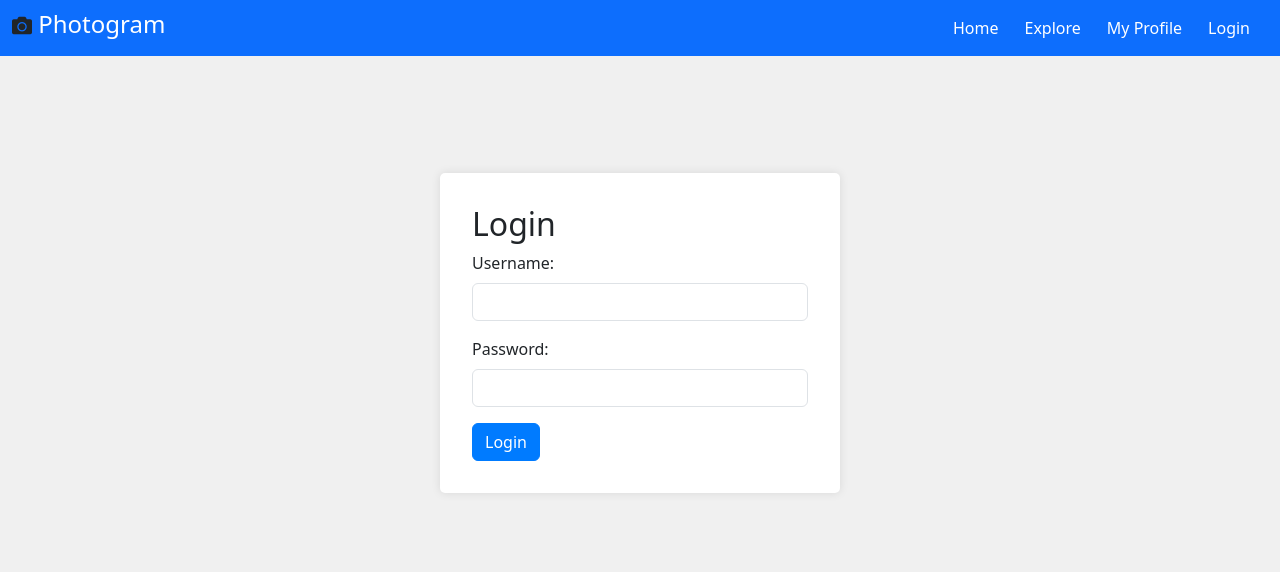
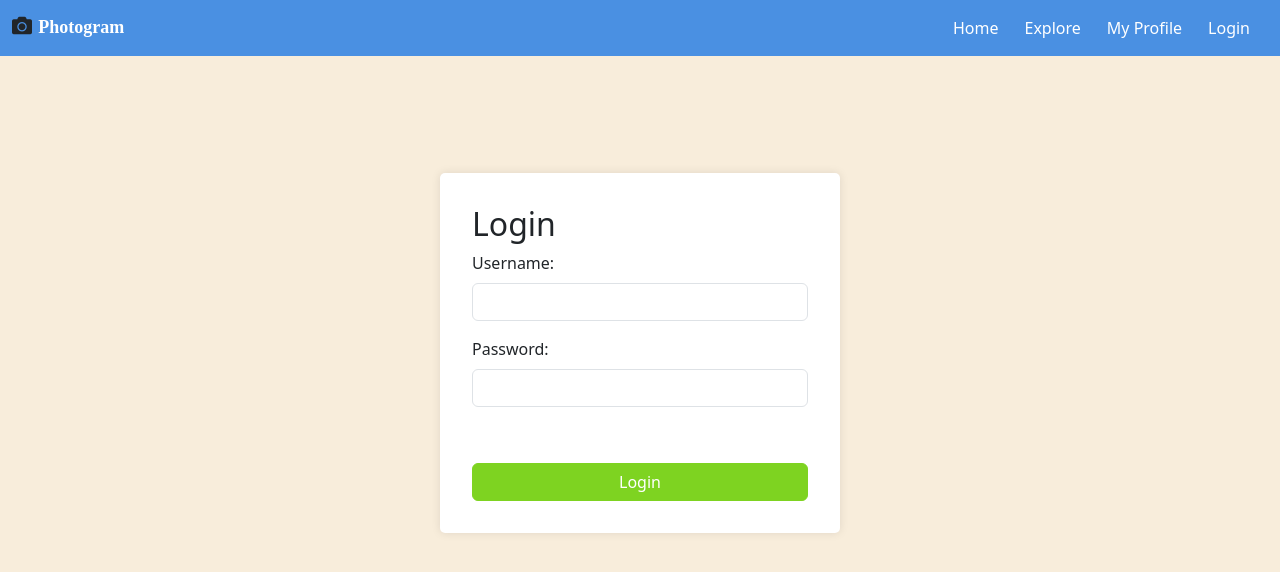
Before and after one commit to Radite/Info3180-FinalProject, a Vue app: page /login in a window 1280 px wide. Shown: the top 572 px of the page. Built offline with nearby package versions, Linux system fonts and the light colour scheme.

Commit message:
added to css

```diff
--- a/src/App.vue
+++ b/src/App.vue
@@ -17,6 +17,6 @@ import AppFooter from "@/components/AppFooter.vue";
 <style>
 body {
   padding-top: 75px;
-  background-color: #f0f0f0;
+  background-color: #f8eddb;
 }
 </style>
--- a/src/components/AppHeader.vue
+++ b/src/components/AppHeader.vue
@@ -3,7 +3,7 @@
     <link href="https://cdnjs.cloudflare.com/ajax/libs/font-awesome/5.15.4/css/all.min.css" rel="stylesheet">
   </head>
   <header>
-    <nav class="navbar navbar-expand-lg navbar-dark bg-primary fixed-top">
+    <nav class="navbar navbar-expand-lg navbar-dark fixed-top">
       <div class="container-fluid">
         <h1 class="instagram-font smaller-logo"><i class="fas fa-camera smaller-icon"></i> <span class="underline"></span> <span class="photogram-text">Photogram</span></h1>
         <button
@@ -107,11 +107,19 @@ const logout = async () => {
 /* White photogram text */
 .photogram-text {
   color: white;
+  font-family: 'Lucida Handwriting', cursive; /* Set font family */
+  font-size: 18px; /* Set font size */
+  font-weight: bold; /* Set font weight */
+  position: relative; /* Set relative positioning */
 }
 
 /* Align list items to the right */
 .navbar-nav {
   margin-left: auto;
+}
+
+nav {
+  background-color: #4a90e2;
 }
 
 /* Make list items inline and adjust margin */
--- a/src/components/LoginForm.vue
+++ b/src/components/LoginForm.vue
@@ -7,7 +7,7 @@
           <label for="username" class="form-label">Username:</label>
           <input type="text" class="form-control" id="username" v-model="username" required>
         </div>
-        <div class="mb-3">
+        <div class="mb-3 password">
           <label for="password" class="form-label">Password:</label>
           <input type="password" class="form-control" id="password" v-model="password" required>
         </div>
@@ -69,7 +69,6 @@ export default {
 </script>
 <style scoped>
 .main-background {
-  background-color: #f0f0f0;
   min-height: 100vh;
   display: flex;
   align-items: flex-start; /* Aligns the container to the top */
@@ -86,10 +85,15 @@ export default {
 
 }
 
+button{
+  margin-top: 40px;
+}
+
 .btn-primary {
-  background-color: #007bff;
-  border-color: #007bff;
+  background-color: #7ed321;
+  border-color: #7ed321;
   color: white;
+  width: 100%;
 }
 
 .btn-primary:hover {
--- a/src/components/PostForm.vue
+++ b/src/components/PostForm.vue
@@ -1,15 +1,19 @@
 <template>
   <div class="container">
+    <h3>New Post</h3>
+
     <form @submit.prevent="submitForm">
       <label for="caption">Caption:</label>
-      <input type="text" id="caption" v-model="caption">
+      <textarea type="text" id="caption" v-model="caption"></textarea>
 
       <label for="photo">Photo/Video:</label>
       <input type="file" id="photo" accept="image/*, video/*" @change="onFileChange">
 
       <p v-if="error" class="error">{{ error }}</p>
 
-      <button type="submit">Submit</button>
+      <div class="button">
+        <button type="submit">Submit</button>
+      </div>
     </form>
   </div>
 </template>
@@ -80,6 +84,7 @@ export default {
 
 <style scoped>
 .container {
+  padding-top: 5%;
   max-width: 500px;
   margin: 0 auto;
 }
@@ -98,12 +103,14 @@ label {
 }
 
 input[type="text"],
-input[type="file"] {
+input[type="file"],
+textarea {
   width: 100%;
   padding: 10px;
-  border: 1px solid #ddd;
+  //border: 1px solid #ddd;
   margin-bottom: 20px;
 }
+
 
 button {
   padding: 10px 15px;
@@ -111,6 +118,22 @@ button {
   color: #fff;
   border: none;
   cursor: pointer;
+}
+
+.button{
+  text-align: center;
+}
+
+button[type='submit']{
+  background-color: #7ed321;
+  color: white;
+  border: none;
+  padding: 10px 20px;
+  width: 100%;
+
+  cursor: pointer;
+  //width: 200px;
+  border-radius: 5px;
 }
 
 button:hover {
--- a/src/components/RegistrationForm.vue
+++ b/src/components/RegistrationForm.vue
@@ -36,7 +36,7 @@
         <label for="biography">Biography</label>
         <textarea id="biography" v-model="formData.biography"></textarea>
       </div>
-      <div class="form-group">
+      <div class="form-group-photo">
         <label for="profile-photo">Profile Photo</label>
         <input type="file" id="profile-photo" @change="onFileChange">
       </div>
@@ -123,7 +123,7 @@ export default {
 .registration-form {
   max-width: 600px;
   margin: 0 auto;
-  background-color: #f8f9fa;
+  background-color: white;
   padding: 20px;
   border-radius: 5px;
   box-shadow: 0px 0px 10px rgba(0,0,0,0.1);
@@ -139,16 +139,30 @@ h2 {
   margin-bottom: 20px;
 }
 
+
 .input-group {
   display: flex;
+  flex-direction: column;
   justify-content: space-between;
+  margin-bottom: 20px;
+}
+
+.form-group-photo {
+  display: flex;
+  flex-direction: column;
+  justify-content: space-between;
+  margin-bottom: 20px;
+              }
+
+label{
+  margin-bottom: 5px;
 }
 
 input[type="text"],
 input[type="password"],
 input[type="email"],
 textarea {
-  width: calc(50% - 10px);
+  width: calc(100% - 10px);
   padding: 10px;
   border: 1px solid #ced4da;
   border-radius: 5px;
@@ -157,7 +171,7 @@ textarea {
 
 button {
   padding: 10px 20px;
-  background-color: #007bff;
+  background-color: #7ed321;
   color: #fff;
   border: none;
   border-radius: 5px;
--- a/src/components/UserProfileComponent.vue
+++ b/src/components/UserProfileComponent.vue
@@ -38,7 +38,7 @@
         <div class="follow-button-container">
           <button v-if="!isCurrentUser && !isFollowing" @click="toggleFollow" class="follow-button">{{ followButtonText }}</button>
           <button v-else-if="isCurrentUser" @click="editProfile" class="follow-button">Edit Profile</button>
-          <button v-else @click="toggleFollow" class="follow-button">Following</button>
+          <button v-else @click="toggleFollow" class="following-button">Following</button>
         </div>
       </div>
     </div>
@@ -231,6 +231,7 @@ export default {
   padding: 20px; /* Add padding for better spacing */
   max-width: 90%;
   margin: 0 auto; /* Center horizontally */
+  background-color: white;
 
 }
 .profile-picture {
@@ -312,6 +313,18 @@ export default {
   width: 200px; /* Set width of button */
   border-radius: 5px; /* Add border radius */
 }
+
+.following-button {
+  margin-top: 10px;
+  align-self: flex-end;
+  background-color: #7ed321; /* Set background color */
+  color: white; /* Set text color */
+  border: none; /* Remove border */
+  padding: 10px 20px; /* Add padding */
+  cursor: pointer; /* Add pointer cursor */
+  width: 200px; /* Set width of button */
+  border-radius: 5px; /* Add border radius */
+}
 .delete-button {
   position: absolute;
   top: 10px;
--- a/src/views/HomeView.vue
+++ b/src/views/HomeView.vue
@@ -48,6 +48,7 @@ const photogramMessage = ref("Share your favorite moments with friends, family,
   height: 350px; /* Set the height of the card */
   overflow: hidden; /* Prevent overflow of content */
   display: flex; /* Make the image section fill the height of the card */
+
 }
 
 /* Styles for the image section */
@@ -65,7 +66,7 @@ const photogramMessage = ref("Share your favorite moments with friends, family,
 
 /* Styles for the first card */
 .card:first-child {
-  border-right: 12px solid #f0f0f0; /* Add right border with color */
+  border-right: 12px solid #f8eddb;; /* Add right border with color */
 }
 
 /* Styles for the content */
@@ -106,10 +107,12 @@ const photogramMessage = ref("Share your favorite moments with friends, family,
 }
 
 /* Font face styles */
-@font-face {
-  font-family: 'Billabong'; /* Set font family */
-  src: url('path-to-your-font/Billabong.ttf'); /* Define font source */
-}
+/*
+@font-face { */
+/*  font-family: 'Billabong'; /* Set font family */
+/*  src: url('path-to-your-font/Billabong.ttf'); /* Define font source */
+/*}
+
 
 /* Styles for the Instagram font */
 .instagram-font {
@@ -134,6 +137,10 @@ const photogramMessage = ref("Share your favorite moments with friends, family,
   position: relative; /* Set relative positioning */
   z-index: 1; /* Set z-index */
   color:black;
+  font-family: 'Lucida Handwriting', cursive; /* Set font family */
+  font-size: 28px; /* Set font size */
+  font-weight: bold; /* Set font weight */
+  position: relative; /* Set relative positioning */
 }
 
 /* Styles for the register and login buttons */
```
